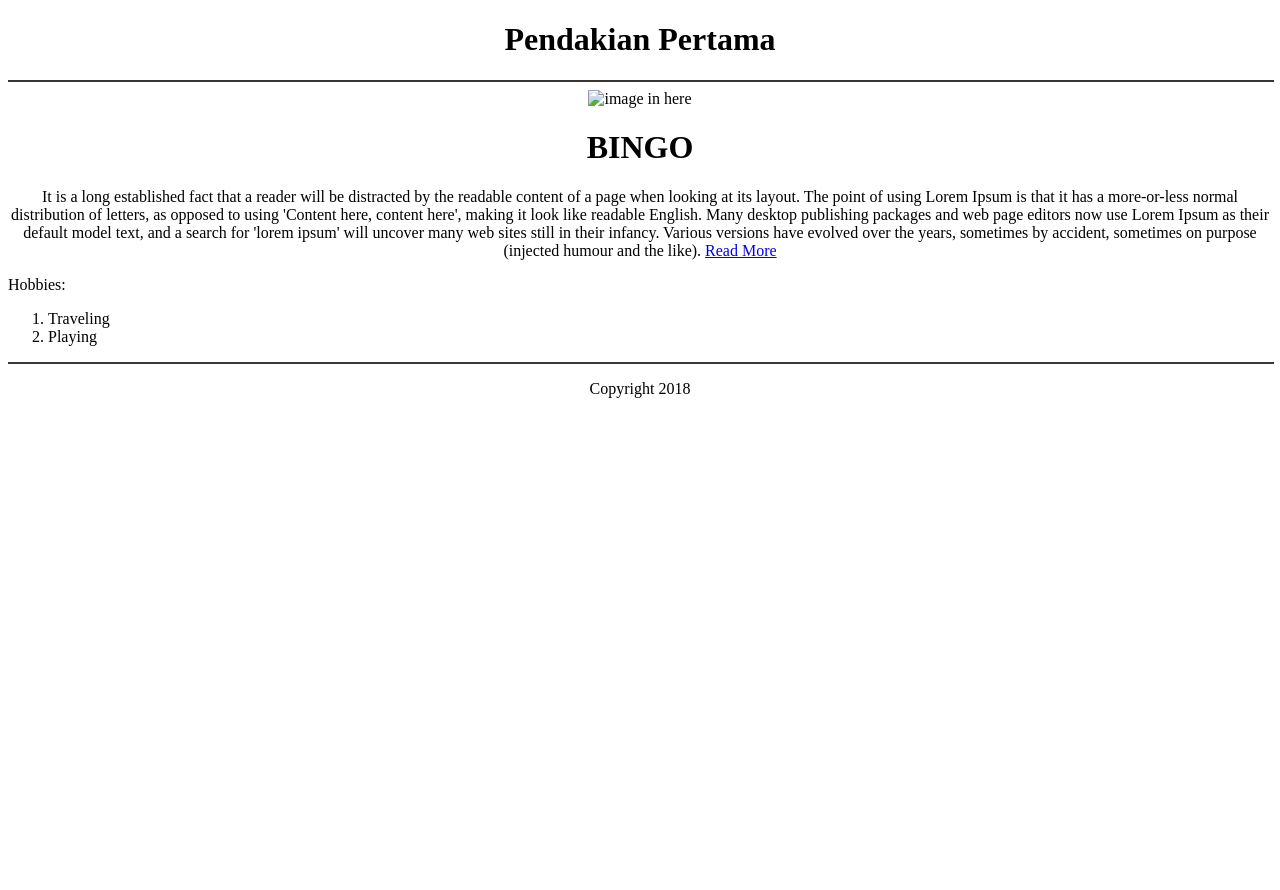
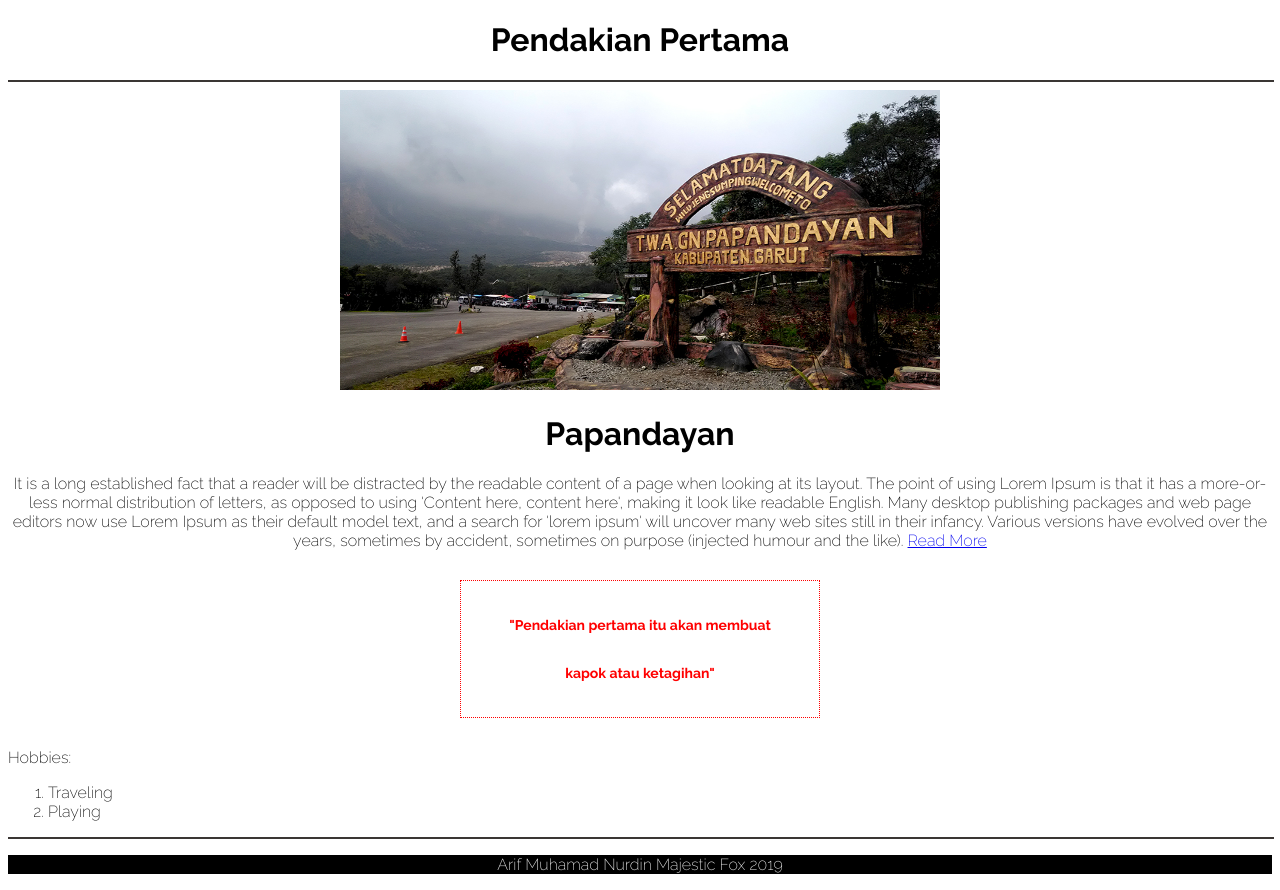
Before and after one commit to arifmuhamadnurdin/arifmuhamadnurdin.github.io, a plain HTML site: page index.html in a window 1280 px wide. Before the commit the page ends 800 px from the top, so only its background shows below. Drawn offline with Linux system fonts and the light colour scheme.

Commit message:
update 2

```diff
--- a/index.css
+++ b/index.css
@@ -1,4 +1,25 @@
 body {
-    background-color:green;
+    background-color:white;
     font-family: 'Raleway', sans-serif;
   }
+
+  .pull-quote {
+    margin: 0 auto;
+    width: 400px;
+
+  }
+
+  h2 {
+    border: 1px dotted red;
+    color: red;
+    font-size: 14px;
+    line-height: 48px;
+    padding: 20px 30px;
+    margin: 30px 20px;
+    text-align: center;
+  }
+
+  footer{
+    background-color:black;
+    color : whitesmoke;
+  }
--- a/index.html
+++ b/index.html
@@ -2,15 +2,25 @@
 <html>
 <head><!--Tag head ini gunanya untuk penamaan tab pada browser.-->
     <title>Pendakian Pertama</title>
+    <link href="https://fonts.googleapis.com/css?family=Amatic+SC|Raleway:100,200,600,700" rel="stylesheet">
+    <link rel="stylesheet" type="text/css" href="index.css">
+
 </head>
+
 <body><!-- Tag body ini gunanya untuk mengisikan semua konten yang ada di dalam web-->
     <h1 align="center">Pendakian Pertama</h1><!--Judul Halaman Web-->
     <hr align="center" width="100%" color="#3a3634" size="2"><!--Untuk Membuat Garis-->
     <center><!--Tag untuk ke tengah gambarnya-->
-        <img src="gambar.png" width="300" height="300" alt="image in here"><!--tag img src itu sesuaikan nama file di dalam folder dan file gambar harus di dalam folder yang sama dengan file web kita-->
+        <img src="pintumasuk.jpg" width="600" height="300" alt="image in here"><!--tag img src itu sesuaikan nama file di dalam folder dan file gambar harus di dalam folder yang sama dengan file web kita-->
     </center>
-    <h1 align="center" size="36"> BINGO </h1>
+    <h1 align="center" size="36"> Papandayan </h1>
 <p align="center"> It is a long established fact that a reader will be distracted by the readable content of a page when looking at its layout. The point of using Lorem Ipsum is that it has a more-or-less normal distribution of letters, as opposed to using 'Content here, content here', making it look like readable English. Many desktop publishing packages and web page editors now use Lorem Ipsum as their default model text, and a search for 'lorem ipsum' will uncover many web sites still in their infancy. Various versions have evolved over the years, sometimes by accident, sometimes on purpose (injected humour and the like). <a href="http://www.bingo.com/" target="_blank">Read More </a> <br><!--ini untuk link ke halaman selanjutnya --> </p>
+
+
+<div class="pull-quote">
+    <h2>"Pendakian pertama itu akan membuat kapok atau ketagihan"</h2>
+  </div>
+
 
 <p align="left"><!-- Ini untuk penulisan list -->
     Hobbies:
@@ -19,6 +29,9 @@
         <li>Playing</li>
     </ol>
     <hr align="center" width="100%" color="#3a3634" size="2">
-<p align="center"> Copyright 2018 </p>
+<footer>
+    <p align="center"> Arif Muhamad Nurdin Majestic Fox 2019 </p>
+</footer>
+
 </body>
 </html>
```
Also changed, not shown: pintumasuk.jpg (added).
